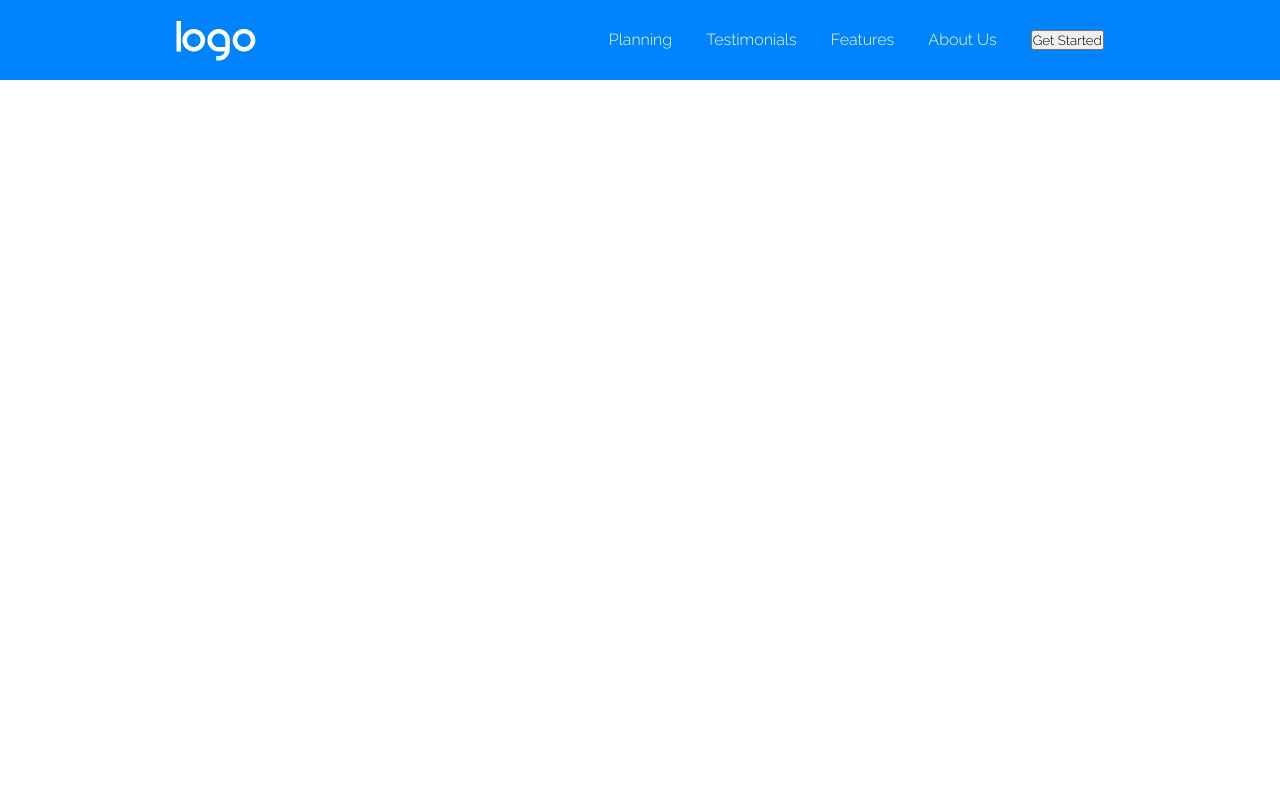
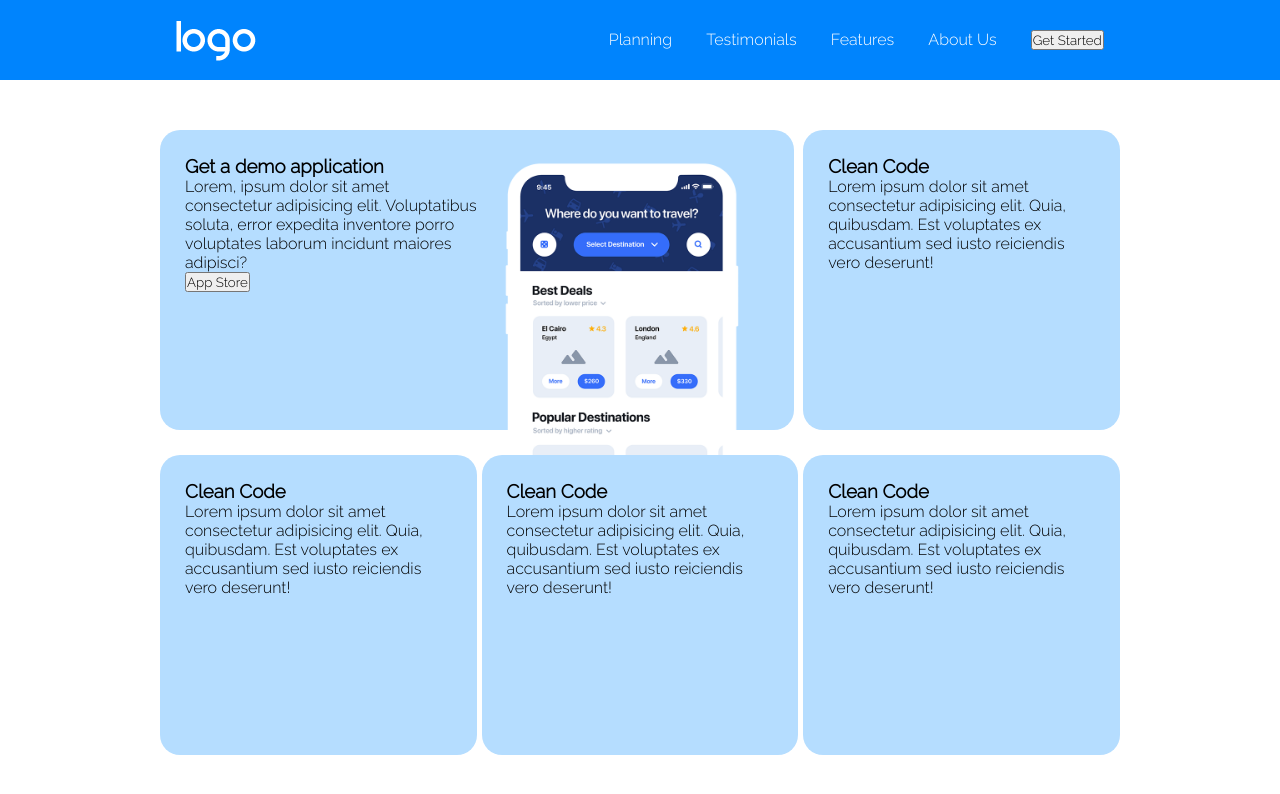
Before and after one commit to ClaudioLoGiudice7/htmlcss-responsive-layout, a plain HTML site: page index.html in a window 1280 px wide. Drawn offline with Linux system fonts and the light colour scheme.

Commit message:
entering raw first section

```diff
--- a/index.html
+++ b/index.html
@@ -44,7 +44,65 @@
     </header>
 
     <main>
+    <section class="second-main-section small-container">
+        <div class="cards-container container">
+            <div class="big-card">
+                <div class="card-text">
+                    <h3>
+                        Get a demo application
+                    </h3>
+                    <p>
+                        Lorem, ipsum dolor sit amet consectetur adipisicing elit. Voluptatibus soluta, error expedita inventore porro voluptates laborum incidunt maiores adipisci?
+                    </p>
+                    <button>App Store</button>
+                </div>
+                <div class="card-image">
+                    <img src="./img/phone.png" alt="phone">
+                </div>
+            </div>
 
+            <div class="card">
+                <h3>
+                    Clean Code
+                </h3>
+                <p>
+                    Lorem ipsum dolor sit amet consectetur adipisicing elit. Quia, quibusdam. Est voluptates ex accusantium sed
+                    iusto reiciendis vero deserunt!
+                </p>
+            </div>
+
+            <div class="card">
+                <h3>
+                    Clean Code
+                </h3>
+                <p>
+                    Lorem ipsum dolor sit amet consectetur adipisicing elit. Quia, quibusdam. Est voluptates ex accusantium sed
+                    iusto reiciendis vero deserunt!
+                </p>
+            </div>
+
+        <div class="card">
+            <h3>
+                Clean Code
+            </h3>
+            <p>
+                Lorem ipsum dolor sit amet consectetur adipisicing elit. Quia, quibusdam. Est voluptates ex accusantium sed
+                iusto reiciendis vero deserunt!
+            </p>
+        </div>
+
+            <div class="card">
+                <h3>
+                    Clean Code
+                </h3>
+                <p>
+                    Lorem ipsum dolor sit amet consectetur adipisicing elit. Quia, quibusdam. Est voluptates ex accusantium sed
+                    iusto reiciendis vero deserunt!
+                </p>
+            </div>
+
+        </div>
+    </section>
     </main>
 
     <footer>
--- a/style.css
+++ b/style.css
@@ -26,8 +26,9 @@ video {
 /* Utils */
 
 .container {
-    max-width: 1200px;
+    max-width: 1000px;
     margin: 0 auto;
+    padding: 20px 20px;
 }
 
 .clearfix::after {
@@ -35,6 +36,8 @@ video {
     clear: both;
     display: table;
 }
+
+/* HEADER */
 
 header{
     min-width: 100%;
@@ -76,3 +79,39 @@ nav>ul>li>a{
 button:hover{
     opacity: .8;
 }
+
+/* MAIN */
+
+.cards-container {
+    display: flex;
+    flex-wrap: wrap;
+    justify-content: space-between;
+    row-gap: 25px;
+    margin: 30px auto;
+    margin-bottom: 50px;
+}
+
+.big-card{
+    border-radius: 20px;
+    width: 66%;
+    height: 300px;
+    background-color: #b5ddff;
+    display: flex;
+    padding: 25px;
+}
+
+.card-text{
+    width: 50%;
+}
+
+.card-image {
+    width: 50%;
+}
+
+.card {
+    border-radius: 20px;
+    background-color: #b5ddff;
+    width: 33%;
+    height: 300px;
+    padding: 25px;
+}
```
Also changed, not shown: img/phone.png (added).
